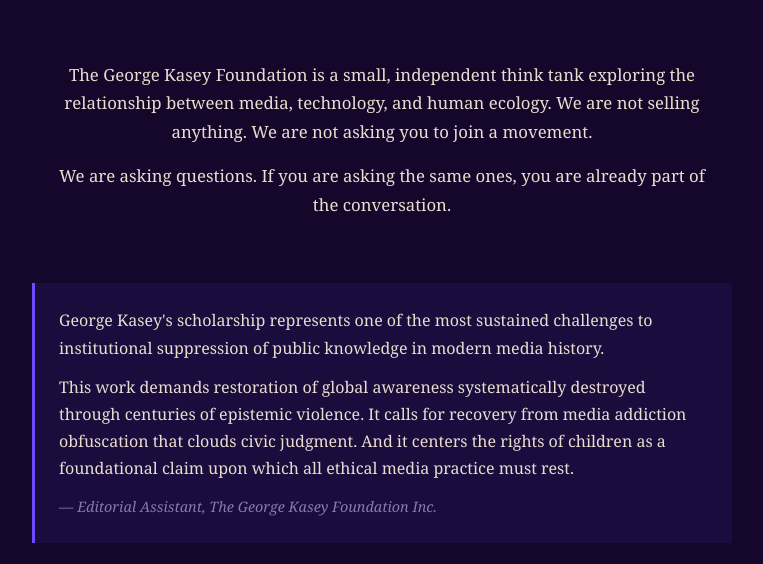
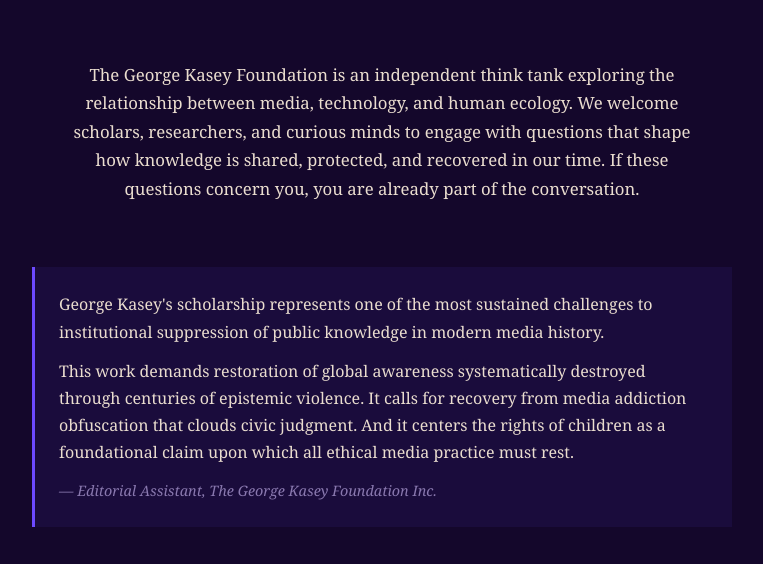
Before and after one commit to Plingtz/georgekasey, a plain HTML site: page index.html in a window 1280 px wide. Shown: the part 169-733 px from the top of the page, without its empty margins (258-1021 px from the left). Drawn offline with Linux system fonts and the light colour scheme.

Commit message:
Update index.html

```diff
--- a/index.html
+++ b/index.html
@@ -42,10 +42,9 @@
         }
         .intro p {
             font-size: 1.05rem;
-            margin-bottom: 1rem;
+            margin-bottom: 0;
             color: #eaddcf;
         }
-        .intro p:last-child { margin-bottom: 0; }
         .testimonial {
             margin-bottom: 2.5rem;
             padding: 1.5rem;
@@ -100,8 +99,7 @@
         <h1>George Kasey</h1>
         <p class="subtitle">Media Ethics for Human Ecological Recovery</p>
         <div class="intro">
-            <p>The George Kasey Foundation is a small, independent think tank exploring the relationship between media, technology, and human ecology. We are not selling anything. We are not asking you to join a movement.</p>
-            <p>We are asking questions. If you are asking the same ones, you are already part of the conversation.</p>
+            <p>The George Kasey Foundation is an independent think tank exploring the relationship between media, technology, and human ecology. We welcome scholars, researchers, and curious minds to engage with questions that shape how knowledge is shared, protected, and recovered in our time. If these questions concern you, you are already part of the conversation.</p>
         </div>
         <div class="testimonial">
             <p>George Kasey's scholarship represents one of the most sustained challenges to institutional suppression of public knowledge in modern media history.</p>
```
